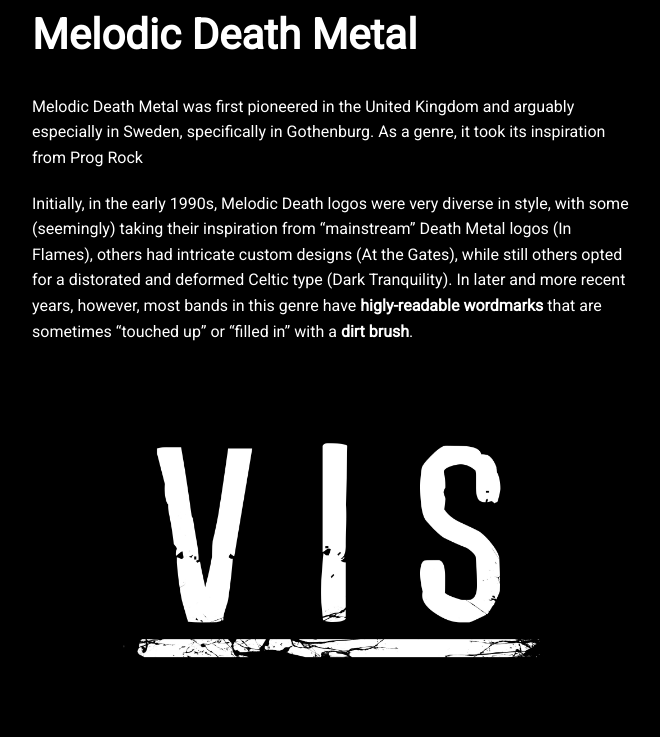
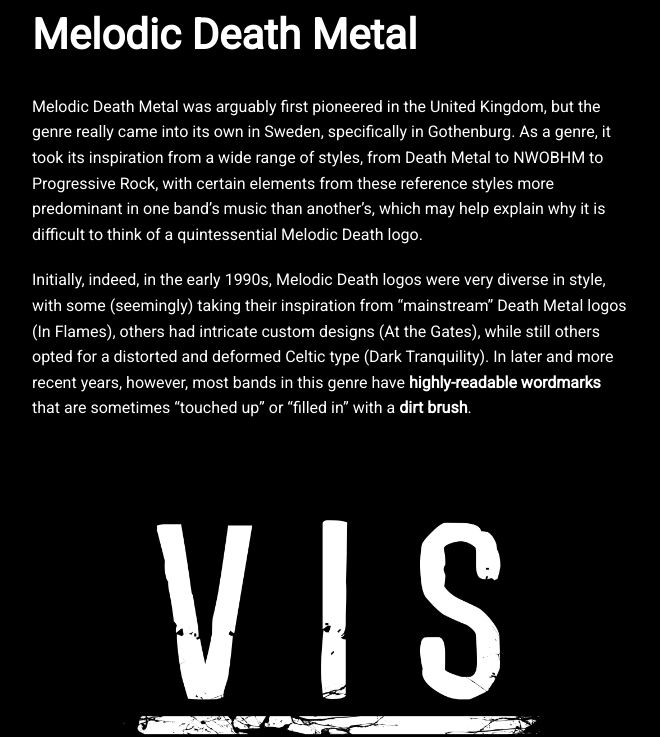
Before and after one commit to Noeska/illegiblesemantics, a Jekyll site: the page built from projects/proj-2.md, in a window 1280 px wide and 900 px high, scrolled down 5735 px, cut to the strip 163-900 px from the top of the window. Shown: the whole strip, without its empty margins (308-968 px from the left). Built offline with Jekyll 4.4.1, drawn with Linux system fonts in a browser that asks for light colours; nearby versions of some CDN libraries; some of the changed text lies outside the part shown.

Commit message:
Update proj-2.md

```diff
--- a/projects/proj-2.md
+++ b/projects/proj-2.md
@@ -34,7 +34,7 @@ GR: Power Metal takes its inspiration from both traditional Heavy Metal and Spee
 ![Thrash Metal](..\assets\img\projects\proj-2\thrash.jpg)
 
 ## Teutonic Thrash Metal
-As a genre, Teutonic Thrash Metal has a distinct German character, and a few notable exceptions aside, this is reflected in the kind of logos bands in this genre have. Like 1980s U.S. Trash logos, Teutonic Thrash logos are extremely angular, wth fixed angles, but with way less emphasis on symmetry, and the letters are generally more blocky in shape.
+As a genre, Teutonic Thrash Metal has a distinct German character, and a few notable exceptions aside, this is reflected in the kind of logos bands in this genre have. Like 1980s U.S. Trash logos, Teutonic Thrash logos are **extremely angular, wth fixed angles**, but with way **less emphasis on symmetry**, and the letters are generally **more blocky in shape**.
 
 ![Teutonic Thrash Metal](..\assets\img\projects\proj-2\teutonic.jpg)
 
@@ -55,9 +55,9 @@ This extreme subgenre was originally inspired by and birthed out of the (crust-)
 ![Swedish Doom-Death Metal](..\assets\img\projects\proj-2\swedish.jpg)
 
 ## Melodic Death Metal
-Melodic Death Metal was first pioneered in the United Kingdom and arguably especially in Sweden, specifically in Gothenburg. As a genre, it took its inspiration from Prog Rock
+Melodic Death Metal was arguably first pioneered in the United Kingdom, but the genre really came into its own in Sweden, specifically in Gothenburg. As a genre, it took its inspiration from a wide range of styles, from Death Metal to NWOBHM to Progressive Rock, with certain elements from these reference styles more predominant in one band's music than another's, which may help explain why it is difficult to think of a quintessential Melodic Death logo.
 
-Initially, in the early 1990s, Melodic Death logos were very diverse in style, with some (seemingly) taking their inspiration from "mainstream" Death Metal logos (In Flames), others had intricate custom designs (At the Gates), while still others opted for a distorated and deformed Celtic type (Dark Tranquility). In later and more recent years, however, most bands in this genre have **higly-readable wordmarks** that are sometimes "touched up" or "filled in" with a **dirt brush**.
+Initially, indeed, in the early 1990s, Melodic Death logos were very diverse in style, with some (seemingly) taking their inspiration from "mainstream" Death Metal logos (In Flames), others had intricate custom designs (At the Gates), while still others opted for a distorted and deformed Celtic type (Dark Tranquility). In later and more recent years, however, most bands in this genre have **highly-readable wordmarks** that are sometimes "touched up" or "filled in" with a **dirt brush**.
 ![Melodic Death Metal](..\assets\img\projects\proj-2\gothenburg.jpg)
 
 ## Technical Death Metal
```
Also changed, not shown: other parts of projects/proj-2.md (+1 -1 lines).
